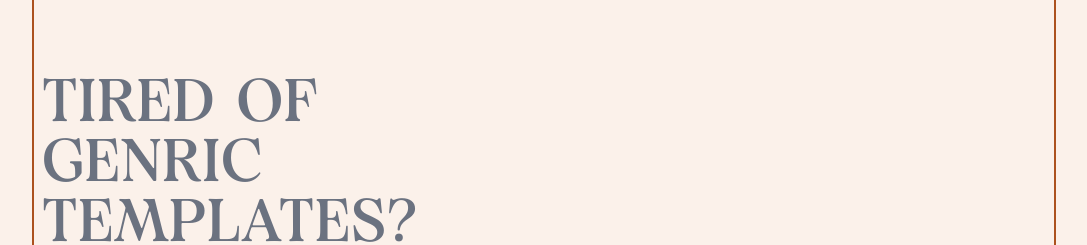
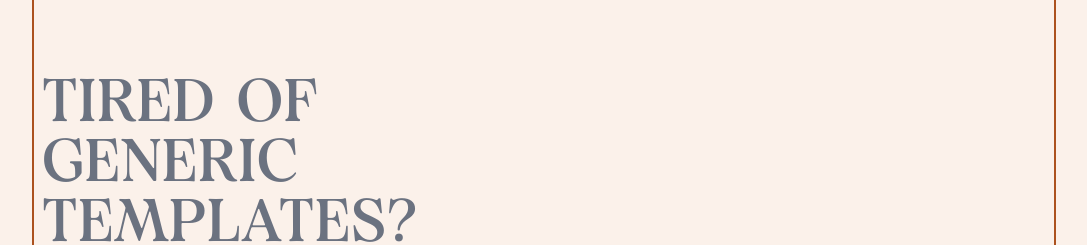
Before and after one commit to wecessary/personal-website-2023, a Next.js app: page / in a window 1280 px wide. Shown: the part 4200-4445 px from the top of the page, without its empty margins (96-1183 px from the left). Built offline with nearby package versions, Linux system fonts and the light colour scheme.

Commit message:
fix: typo

```diff
--- a/src/components/cta/Cta.tsx
+++ b/src/components/cta/Cta.tsx
@@ -13,7 +13,7 @@ export const Cta = () => {
           p="px-2"
         >
           <div className="text-gray-500">TIRED OF</div>
-          <div className="text-gray-500">GENRIC</div>
+          <div className="text-gray-500">GENERIC</div>
           <div className="text-gray-500">TEMPLATES?</div>
           <Rainbow />
           <div className="text-end text-base md:text-2xl text-black">
```
